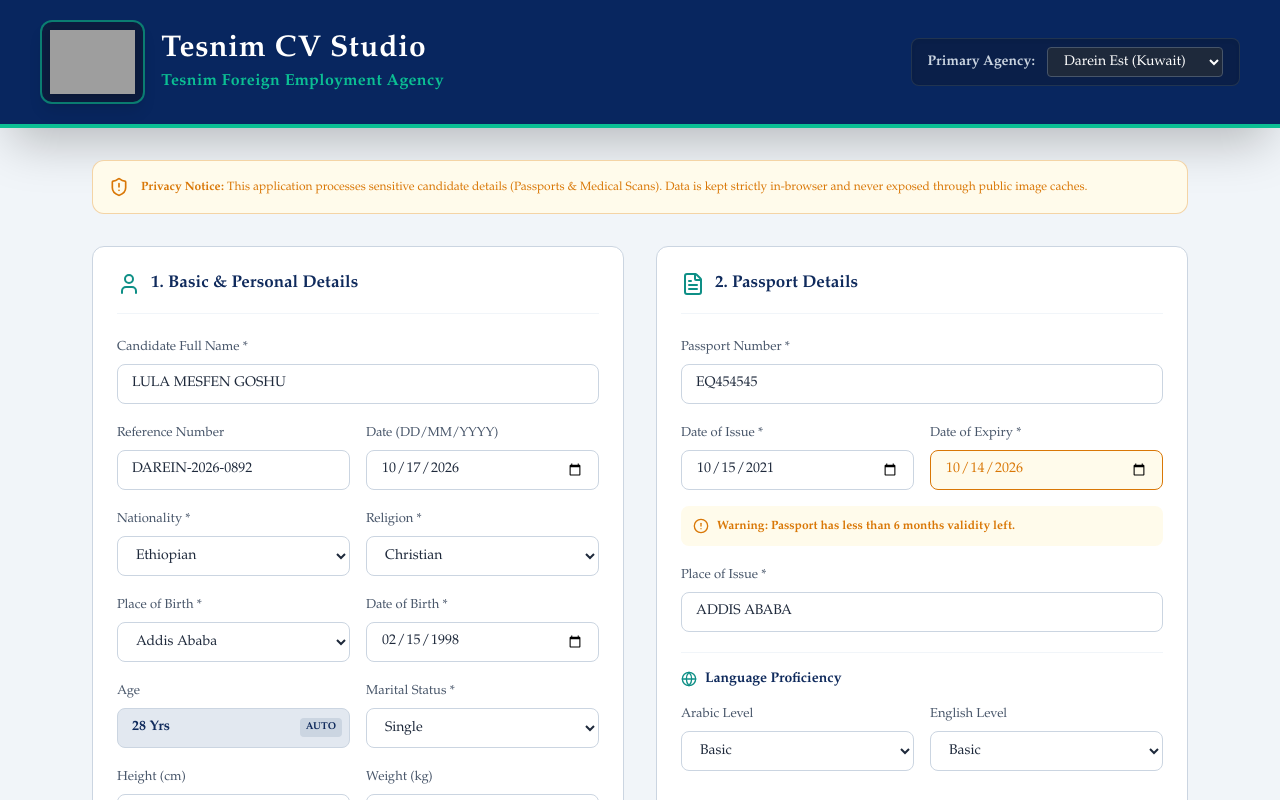
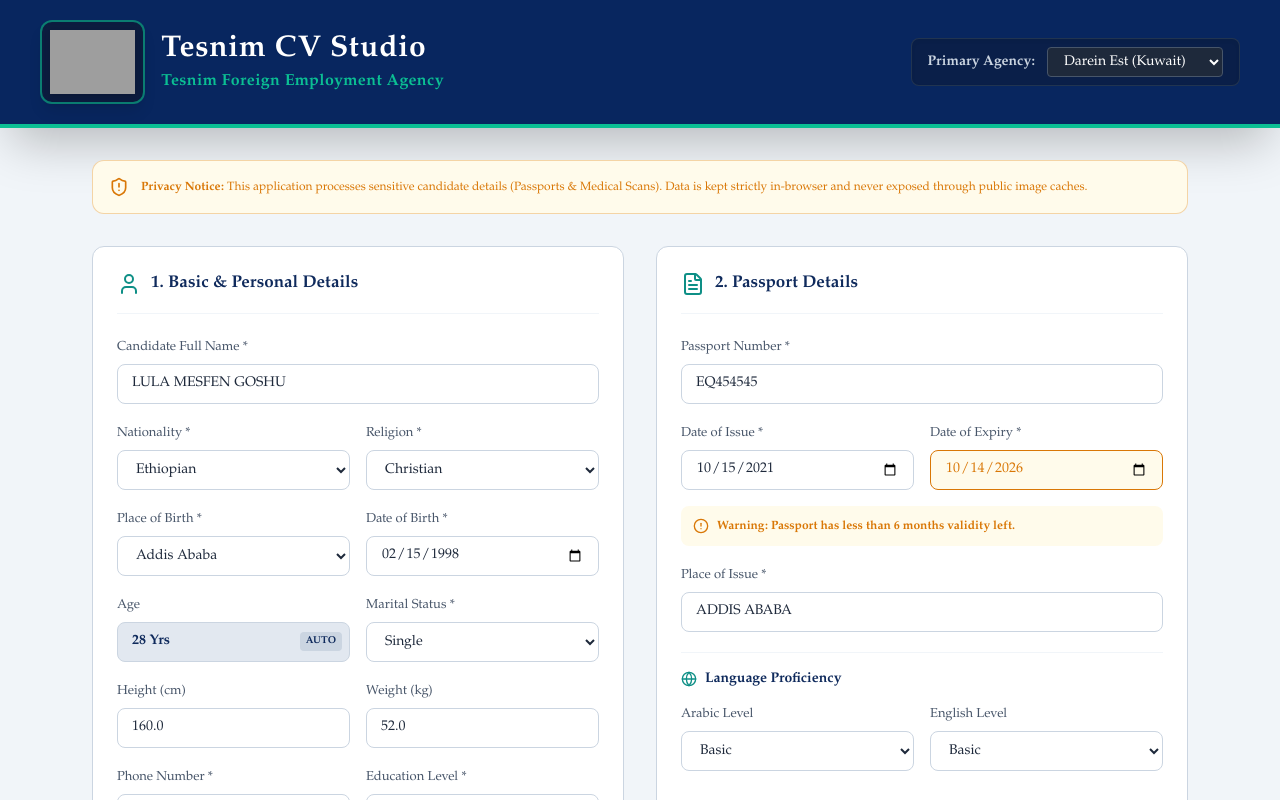
Before and after one commit to amir-susa/domestic-recruitment-cv, a React (Vite) app: page / in a window 1280 px wide. Shown: the top 800 px of the page. Built offline with nearby package versions, Linux system fonts and the light colour scheme; grey boxes are pictures that could not be loaded.

Commit message:
Update AlAndalus template with slash-separated reference number and global ISO datetime stamp

```diff
--- a/src/App.tsx
+++ b/src/App.tsx
@@ -285,26 +285,6 @@ export default function App() {
                     type="text"
                     value={formData.fullName}
                     onChange={(e) => setFormData({ ...formData, fullName: e.target.value })}
-                    className="w-full bg-white border border-[#CBD5E1] rounded-[8px] h-[40px] px-3.5 text-[14px] text-[#1E293B] focus:outline-none focus:ring-2 focus:ring-[#0E8F86]"
-                  />
-                </div>
-
-                <div className="space-y-1.5">
-                  <label className="text-[13px] font-medium text-[#475569]">Reference Number</label>
-                  <input
-                    type="text"
-                    value={formData.refNo || ''}
-                    onChange={(e) => setFormData({ ...formData, refNo: e.target.value })}
-                    className="w-full bg-white border border-[#CBD5E1] rounded-[8px] h-[40px] px-3.5 text-[14px] text-[#1E293B] focus:outline-none focus:ring-2 focus:ring-[#0E8F86]"
-                  />
-                </div>
-
-                <div className="space-y-1.5">
-                  <label className="text-[13px] font-medium text-[#475569]">Date (DD/MM/YYYY)</label>
-                  <input
-                    type="date"
-                    value={formData.date || ''}
-                    onChange={(e) => setFormData({ ...formData, date: e.target.value })}
                     className="w-full bg-white border border-[#CBD5E1] rounded-[8px] h-[40px] px-3.5 text-[14px] text-[#1E293B] focus:outline-none focus:ring-2 focus:ring-[#0E8F86]"
                   />
                 </div>
--- a/src/pdf/AlAndalusHtmlTemplate.tsx
+++ b/src/pdf/AlAndalusHtmlTemplate.tsx
@@ -119,10 +119,20 @@ function AgencyHeader({ officeInfo }: { officeInfo: { en: string; ar: string } }
 }
 
 function ReferenceSubBar({ refNo, date, passportNumber }: { refNo?: string; date?: string; passportNumber?: string }) {
-  const cleanPassport = (passportNumber || '').replace(/[^a-zA-Z0-9]/g, '');
-  const autoDate = date || new Date().toISOString().split('T')[0];
-  const fallbackRef = 'AND' + autoDate.replace(/-/g, '');
-  const resolvedRefNo = refNo && refNo.trim() !== '' ? refNo : (cleanPassport ? `AND${cleanPassport}` : fallbackRef);
+  const now = new Date();
+  const day = String(now.getDate()).padStart(2, '0');
+  const monthNames = ["January", "February", "March", "April", "May", "June", "July", "August", "September", "October", "November", "December"];
+  const monthStr = monthNames[now.getMonth()];
+  const year = now.getFullYear();
+  const hours = String(now.getHours()).padStart(2, '0');
+  const minutes = String(now.getMinutes()).padStart(2, '0');
+  const formattedDateTime = `${day} ${monthStr} ${year}, ${hours}:${minutes}`;
+
+  const monthNum = String(now.getMonth() + 1).padStart(2, '0');
+  const compactDate = `${day}${monthNum}${year}`;
+  const cleanPassport = (passportNumber || 'EP000000').replace(/[^a-zA-Z0-9]/g, '');
+
+  const resolvedRefNo = `AND/${compactDate}/${cleanPassport}/01`;
 
   return (
     <div style={{ background: '#0A192F', color: '#e2e8f0', padding: '0 26px', height: '38px' }} className="flex items-center justify-between font-semibold border-b border-slate-700 box-border w-full">
@@ -132,7 +142,7 @@ function ReferenceSubBar({ refNo, date, passportNumber }: { refNo?: string; date
       </div>
       <div className="flex items-center gap-2.5 h-full">
         <span className="text-[#0BBF93] font-bold flex items-center text-sm sm:text-base">Date / <span style={{ fontFamily: 'Arial, sans-serif' }} className="cv-font-arabic ml-1.5 font-bold">التاريخ</span>:</span>
-        <span className="bg-slate-800 px-3 py-1 rounded border border-slate-600 text-white font-mono text-sm sm:text-base font-semibold flex items-center shadow-2xs">{autoDate}</span>
+        <span className="bg-slate-800 px-3 py-1 rounded border border-slate-600 text-white font-mono text-xs sm:text-sm font-semibold flex items-center shadow-2xs">{formattedDateTime}</span>
       </div>
     </div>
   );
```
